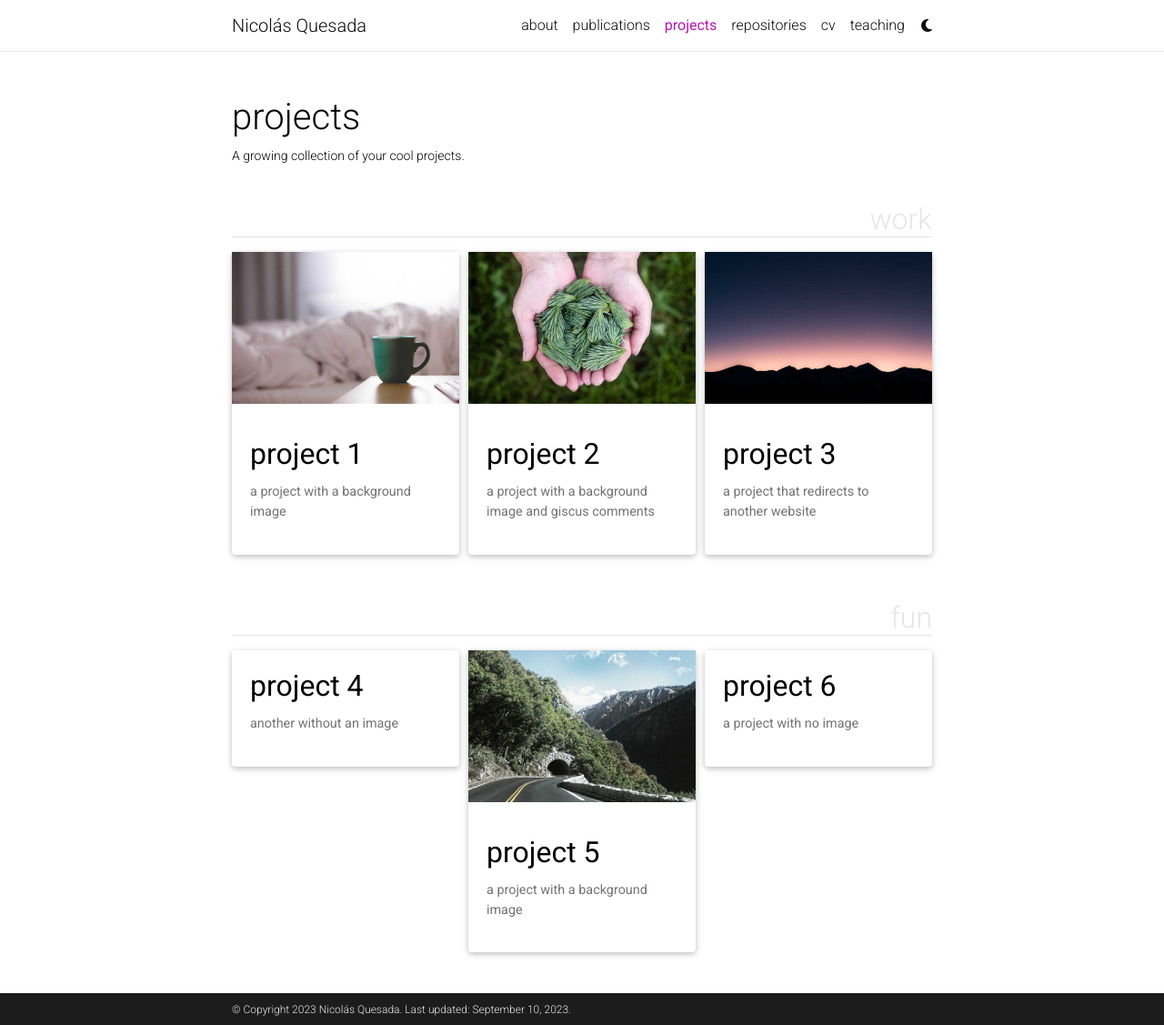
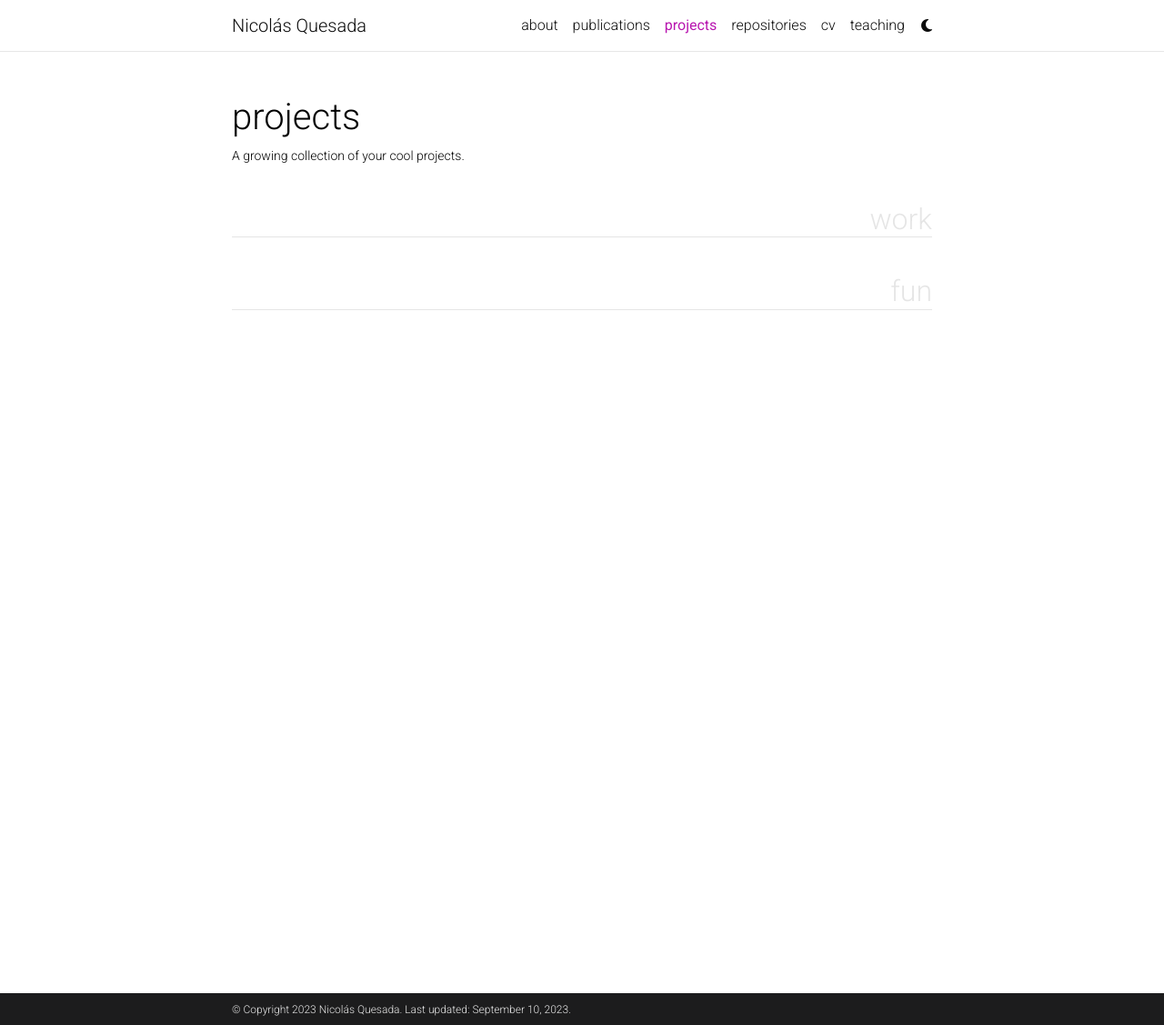
Before and after one commit to nquesada/nquesada.github.io, a Jekyll site: the page built from _pages/projects.md, in a window 1280 px wide and 1127 px high. Shown: the whole window at 91% size. Built offline with Jekyll 4.4.1, drawn with Linux system fonts in a browser that asks for light colours; full-size pictures stand in for the smaller copies a plugin makes; comment, search, counter and statistics services are not loaded; a style sheet for code colours, icons or effects is not loaded.

Commit message:
More formatting

````diff
--- a/_projects/1_project.md
+++ /dev/null
@@ -1,81 +0,0 @@
----
-layout: page
-title: project 1
-description: a project with a background image
-img: assets/img/12.jpg
-importance: 1
-category: work
-related_publications: einstein1956investigations, einstein1950meaning
----
-
-Every project has a beautiful feature showcase page.
-It's easy to include images in a flexible 3-column grid format.
-Make your photos 1/3, 2/3, or full width.
-
-To give your project a background in the portfolio page, just add the img tag to the front matter like so:
-
-    ---
-    layout: page
-    title: project
-    description: a project with a background image
-    img: /assets/img/12.jpg
-    ---
-
-<div class="row">
-    <div class="col-sm mt-3 mt-md-0">
-        {% include figure.html path="assets/img/1.jpg" title="example image" class="img-fluid rounded z-depth-1" %}
-    </div>
-    <div class="col-sm mt-3 mt-md-0">
-        {% include figure.html path="assets/img/3.jpg" title="example image" class="img-fluid rounded z-depth-1" %}
-    </div>
-    <div class="col-sm mt-3 mt-md-0">
-        {% include figure.html path="assets/img/5.jpg" title="example image" class="img-fluid rounded z-depth-1" %}
-    </div>
-</div>
-<div class="caption">
-    Caption photos easily. On the left, a road goes through a tunnel. Middle, leaves artistically fall in a hipster photoshoot. Right, in another hipster photoshoot, a lumberjack grasps a handful of pine needles.
-</div>
-<div class="row">
-    <div class="col-sm mt-3 mt-md-0">
-        {% include figure.html path="assets/img/5.jpg" title="example image" class="img-fluid rounded z-depth-1" %}
-    </div>
-</div>
-<div class="caption">
-    This image can also have a caption. It's like magic.
-</div>
-
-You can also put regular text between your rows of images.
-Say you wanted to write a little bit about your project before you posted the rest of the images.
-You describe how you toiled, sweated, *bled* for your project, and then... you reveal its glory in the next row of images.
-
-
-<div class="row justify-content-sm-center">
-    <div class="col-sm-8 mt-3 mt-md-0">
-        {% include figure.html path="assets/img/6.jpg" title="example image" class="img-fluid rounded z-depth-1" %}
-    </div>
-    <div class="col-sm-4 mt-3 mt-md-0">
-        {% include figure.html path="assets/img/11.jpg" title="example image" class="img-fluid rounded z-depth-1" %}
-    </div>
-</div>
-<div class="caption">
-    You can also have artistically styled 2/3 + 1/3 images, like these.
-</div>
-
-
-The code is simple.
-Just wrap your images with `<div class="col-sm">` and place them inside `<div class="row">` (read more about the <a href="https://getbootstrap.com/docs/4.4/layout/grid/">Bootstrap Grid</a> system).
-To make images responsive, add `img-fluid` class to each; for rounded corners and shadows use `rounded` and `z-depth-1` classes.
-Here's the code for the last row of images above:
-
-{% raw %}
-```html
-<div class="row justify-content-sm-center">
-    <div class="col-sm-8 mt-3 mt-md-0">
-        {% include figure.html path="assets/img/6.jpg" title="example image" class="img-fluid rounded z-depth-1" %}
-    </div>
-    <div class="col-sm-4 mt-3 mt-md-0">
-        {% include figure.html path="assets/img/11.jpg" title="example image" class="img-fluid rounded z-depth-1" %}
-    </div>
-</div>
-```
-{% endraw %}
--- a/_projects/2_project.md
+++ /dev/null
@@ -1,81 +0,0 @@
----
-layout: page
-title: project 2
-description: a project with a background image and giscus comments
-img: assets/img/3.jpg
-importance: 2
-category: work
-giscus_comments: true
----
-
-Every project has a beautiful feature showcase page.
-It's easy to include images in a flexible 3-column grid format.
-Make your photos 1/3, 2/3, or full width.
-
-To give your project a background in the portfolio page, just add the img tag to the front matter like so:
-
-    ---
-    layout: page
-    title: project
-    description: a project with a background image
-    img: /assets/img/12.jpg
-    ---
-
-<div class="row">
-    <div class="col-sm mt-3 mt-md-0">
-        {% include figure.html path="assets/img/1.jpg" title="example image" class="img-fluid rounded z-depth-1" %}
-    </div>
-    <div class="col-sm mt-3 mt-md-0">
-        {% include figure.html path="assets/img/3.jpg" title="example image" class="img-fluid rounded z-depth-1" %}
-    </div>
-    <div class="col-sm mt-3 mt-md-0">
-        {% include figure.html path="assets/img/5.jpg" title="example image" class="img-fluid rounded z-depth-1" %}
-    </div>
-</div>
-<div class="caption">
-    Caption photos easily. On the left, a road goes through a tunnel. Middle, leaves artistically fall in a hipster photoshoot. Right, in another hipster photoshoot, a lumberjack grasps a handful of pine needles.
-</div>
-<div class="row">
-    <div class="col-sm mt-3 mt-md-0">
-        {% include figure.html path="assets/img/5.jpg" title="example image" class="img-fluid rounded z-depth-1" %}
-    </div>
-</div>
-<div class="caption">
-    This image can also have a caption. It's like magic.
-</div>
-
-You can also put regular text between your rows of images.
-Say you wanted to write a little bit about your project before you posted the rest of the images.
-You describe how you toiled, sweated, *bled* for your project, and then... you reveal its glory in the next row of images.
-
-
-<div class="row justify-content-sm-center">
-    <div class="col-sm-8 mt-3 mt-md-0">
-        {% include figure.html path="assets/img/6.jpg" title="example image" class="img-fluid rounded z-depth-1" %}
-    </div>
-    <div class="col-sm-4 mt-3 mt-md-0">
-        {% include figure.html path="assets/img/11.jpg" title="example image" class="img-fluid rounded z-depth-1" %}
-    </div>
-</div>
-<div class="caption">
-    You can also have artistically styled 2/3 + 1/3 images, like these.
-</div>
-
-
-The code is simple.
-Just wrap your images with `<div class="col-sm">` and place them inside `<div class="row">` (read more about the <a href="https://getbootstrap.com/docs/4.4/layout/grid/">Bootstrap Grid</a> system).
-To make images responsive, add `img-fluid` class to each; for rounded corners and shadows use `rounded` and `z-depth-1` classes.
-Here's the code for the last row of images above:
-
-{% raw %}
-```html
-<div class="row justify-content-sm-center">
-    <div class="col-sm-8 mt-3 mt-md-0">
-        {% include figure.html path="assets/img/6.jpg" title="example image" class="img-fluid rounded z-depth-1" %}
-    </div>
-    <div class="col-sm-4 mt-3 mt-md-0">
-        {% include figure.html path="assets/img/11.jpg" title="example image" class="img-fluid rounded z-depth-1" %}
-    </div>
-</div>
-```
-{% endraw %}
--- a/_projects/4_project.md
+++ /dev/null
@@ -1,80 +0,0 @@
----
-layout: page
-title: project 4
-description: another without an image
-img:
-importance: 3
-category: fun
----
-
-Every project has a beautiful feature showcase page.
-It's easy to include images in a flexible 3-column grid format.
-Make your photos 1/3, 2/3, or full width.
-
-To give your project a background in the portfolio page, just add the img tag to the front matter like so:
-
-    ---
-    layout: page
-    title: project
-    description: a project with a background image
-    img: /assets/img/12.jpg
-    ---
-
-<div class="row">
-    <div class="col-sm mt-3 mt-md-0">
-        {% include figure.html path="assets/img/1.jpg" title="example image" class="img-fluid rounded z-depth-1" %}
-    </div>
-    <div class="col-sm mt-3 mt-md-0">
-        {% include figure.html path="assets/img/3.jpg" title="example image" class="img-fluid rounded z-depth-1" %}
-    </div>
-    <div class="col-sm mt-3 mt-md-0">
-        {% include figure.html path="assets/img/5.jpg" title="example image" class="img-fluid rounded z-depth-1" %}
-    </div>
-</div>
-<div class="caption">
-    Caption photos easily. On the left, a road goes through a tunnel. Middle, leaves artistically fall in a hipster photoshoot. Right, in another hipster photoshoot, a lumberjack grasps a handful of pine needles.
-</div>
-<div class="row">
-    <div class="col-sm mt-3 mt-md-0">
-        {% include figure.html path="assets/img/5.jpg" title="example image" class="img-fluid rounded z-depth-1" %}
-    </div>
-</div>
-<div class="caption">
-    This image can also have a caption. It's like magic.
-</div>
-
-You can also put regular text between your rows of images.
-Say you wanted to write a little bit about your project before you posted the rest of the images.
-You describe how you toiled, sweated, *bled* for your project, and then... you reveal its glory in the next row of images.
-
-
-<div class="row justify-content-sm-center">
-    <div class="col-sm-8 mt-3 mt-md-0">
-        {% include figure.html path="assets/img/6.jpg" title="example image" class="img-fluid rounded z-depth-1" %}
-    </div>
-    <div class="col-sm-4 mt-3 mt-md-0">
-        {% include figure.html path="assets/img/11.jpg" title="example image" class="img-fluid rounded z-depth-1" %}
-    </div>
-</div>
-<div class="caption">
-    You can also have artistically styled 2/3 + 1/3 images, like these.
-</div>
-
-
-The code is simple.
-Just wrap your images with `<div class="col-sm">` and place them inside `<div class="row">` (read more about the <a href="https://getbootstrap.com/docs/4.4/layout/grid/">Bootstrap Grid</a> system).
-To make images responsive, add `img-fluid` class to each; for rounded corners and shadows use `rounded` and `z-depth-1` classes.
-Here's the code for the last row of images above:
-
-{% raw %}
-```html
-<div class="row justify-content-sm-center">
-    <div class="col-sm-8 mt-3 mt-md-0">
-        {% include figure.html path="assets/img/6.jpg" title="example image" class="img-fluid rounded z-depth-1" %}
-    </div>
-    <div class="col-sm-4 mt-3 mt-md-0">
-        {% include figure.html path="assets/img/11.jpg" title="example image" class="img-fluid rounded z-depth-1" %}
-    </div>
-</div>
-```
-{% endraw %}
--- a/_projects/5_project.md
+++ /dev/null
@@ -1,80 +0,0 @@
----
-layout: page
-title: project 5
-description: a project with a background image
-img: assets/img/1.jpg
-importance: 3
-category: fun
----
-
-Every project has a beautiful feature showcase page.
-It's easy to include images in a flexible 3-column grid format.
-Make your photos 1/3, 2/3, or full width.
-
-To give your project a background in the portfolio page, just add the img tag to the front matter like so:
-
-    ---
-    layout: page
-    title: project
-    description: a project with a background image
-    img: /assets/img/12.jpg
-    ---
-
-<div class="row">
-    <div class="col-sm mt-3 mt-md-0">
-        {% include figure.html path="assets/img/1.jpg" title="example image" class="img-fluid rounded z-depth-1" %}
-    </div>
-    <div class="col-sm mt-3 mt-md-0">
-        {% include figure.html path="assets/img/3.jpg" title="example image" class="img-fluid rounded z-depth-1" %}
-    </div>
-    <div class="col-sm mt-3 mt-md-0">
-        {% include figure.html path="assets/img/5.jpg" title="example image" class="img-fluid rounded z-depth-1" %}
-    </div>
-</div>
-<div class="caption">
-    Caption photos easily. On the left, a road goes through a tunnel. Middle, leaves artistically fall in a hipster photoshoot. Right, in another hipster photoshoot, a lumberjack grasps a handful of pine needles.
-</div>
-<div class="row">
-    <div class="col-sm mt-3 mt-md-0">
-        {% include figure.html path="assets/img/5.jpg" title="example image" class="img-fluid rounded z-depth-1" %}
-    </div>
-</div>
-<div class="caption">
-    This image can also have a caption. It's like magic.
-</div>
-
-You can also put regular text between your rows of images.
-Say you wanted to write a little bit about your project before you posted the rest of the images.
-You describe how you toiled, sweated, *bled* for your project, and then... you reveal its glory in the next row of images.
-
-
-<div class="row justify-content-sm-center">
-    <div class="col-sm-8 mt-3 mt-md-0">
-        {% include figure.html path="assets/img/6.jpg" title="example image" class="img-fluid rounded z-depth-1" %}
-    </div>
-    <div class="col-sm-4 mt-3 mt-md-0">
-        {% include figure.html path="assets/img/11.jpg" title="example image" class="img-fluid rounded z-depth-1" %}
-    </div>
-</div>
-<div class="caption">
-    You can also have artistically styled 2/3 + 1/3 images, like these.
-</div>
-
-
-The code is simple.
-Just wrap your images with `<div class="col-sm">` and place them inside `<div class="row">` (read more about the <a href="https://getbootstrap.com/docs/4.4/layout/grid/">Bootstrap Grid</a> system).
-To make images responsive, add `img-fluid` class to each; for rounded corners and shadows use `rounded` and `z-depth-1` classes.
-Here's the code for the last row of images above:
-
-{% raw %}
-```html
-<div class="row justify-content-sm-center">
-    <div class="col-sm-8 mt-3 mt-md-0">
-        {% include figure.html path="assets/img/6.jpg" title="example image" class="img-fluid rounded z-depth-1" %}
-    </div>
-    <div class="col-sm-4 mt-3 mt-md-0">
-        {% include figure.html path="assets/img/11.jpg" title="example image" class="img-fluid rounded z-depth-1" %}
-    </div>
-</div>
-```
-{% endraw %}
--- a/_projects/6_project.md
+++ /dev/null
@@ -1,80 +0,0 @@
----
-layout: page
-title: project 6
-description: a project with no image
-img:
-importance: 4
-category: fun
----
-
-Every project has a beautiful feature showcase page.
-It's easy to include images in a flexible 3-column grid format.
-Make your photos 1/3, 2/3, or full width.
-
-To give your project a background in the portfolio page, just add the img tag to the front matter like so:
-
-    ---
-    layout: page
-    title: project
-    description: a project with a background image
-    img: /assets/img/12.jpg
-    ---
-
-<div class="row">
-    <div class="col-sm mt-3 mt-md-0">
-        {% include figure.html path="assets/img/1.jpg" title="example image" class="img-fluid rounded z-depth-1" %}
-    </div>
-    <div class="col-sm mt-3 mt-md-0">
-        {% include figure.html path="assets/img/3.jpg" title="example image" class="img-fluid rounded z-depth-1" %}
-    </div>
-    <div class="col-sm mt-3 mt-md-0">
-        {% include figure.html path="assets/img/5.jpg" title="example image" class="img-fluid rounded z-depth-1" %}
-    </div>
-</div>
-<div class="caption">
-    Caption photos easily. On the left, a road goes through a tunnel. Middle, leaves artistically fall in a hipster photoshoot. Right, in another hipster photoshoot, a lumberjack grasps a handful of pine needles.
-</div>
-<div class="row">
-    <div class="col-sm mt-3 mt-md-0">
-        {% include figure.html path="assets/img/5.jpg" title="example image" class="img-fluid rounded z-depth-1" %}
-    </div>
-</div>
-<div class="caption">
-    This image can also have a caption. It's like magic.
-</div>
-
-You can also put regular text between your rows of images.
-Say you wanted to write a little bit about your project before you posted the rest of the images.
-You describe how you toiled, sweated, *bled* for your project, and then... you reveal its glory in the next row of images.
-
-
-<div class="row justify-content-sm-center">
-    <div class="col-sm-8 mt-3 mt-md-0">
-        {% include figure.html path="assets/img/6.jpg" title="example image" class="img-fluid rounded z-depth-1" %}
-    </div>
-    <div class="col-sm-4 mt-3 mt-md-0">
-        {% include figure.html path="assets/img/11.jpg" title="example image" class="img-fluid rounded z-depth-1" %}
-    </div>
-</div>
-<div class="caption">
-    You can also have artistically styled 2/3 + 1/3 images, like these.
-</div>
-
-
-The code is simple.
-Just wrap your images with `<div class="col-sm">` and place them inside `<div class="row">` (read more about the <a href="https://getbootstrap.com/docs/4.4/layout/grid/">Bootstrap Grid</a> system).
-To make images responsive, add `img-fluid` class to each; for rounded corners and shadows use `rounded` and `z-depth-1` classes.
-Here's the code for the last row of images above:
-
-{% raw %}
-```html
-<div class="row justify-content-sm-center">
-    <div class="col-sm-8 mt-3 mt-md-0">
-        {% include figure.html path="assets/img/6.jpg" title="example image" class="img-fluid rounded z-depth-1" %}
-    </div>
-    <div class="col-sm-4 mt-3 mt-md-0">
-        {% include figure.html path="assets/img/11.jpg" title="example image" class="img-fluid rounded z-depth-1" %}
-    </div>
-</div>
-```
-{% endraw %}
````
Also changed, not shown: _data/repositories.yml (+4 -9 lines), _projects/3_project.md (deleted, +0 -81 lines).
